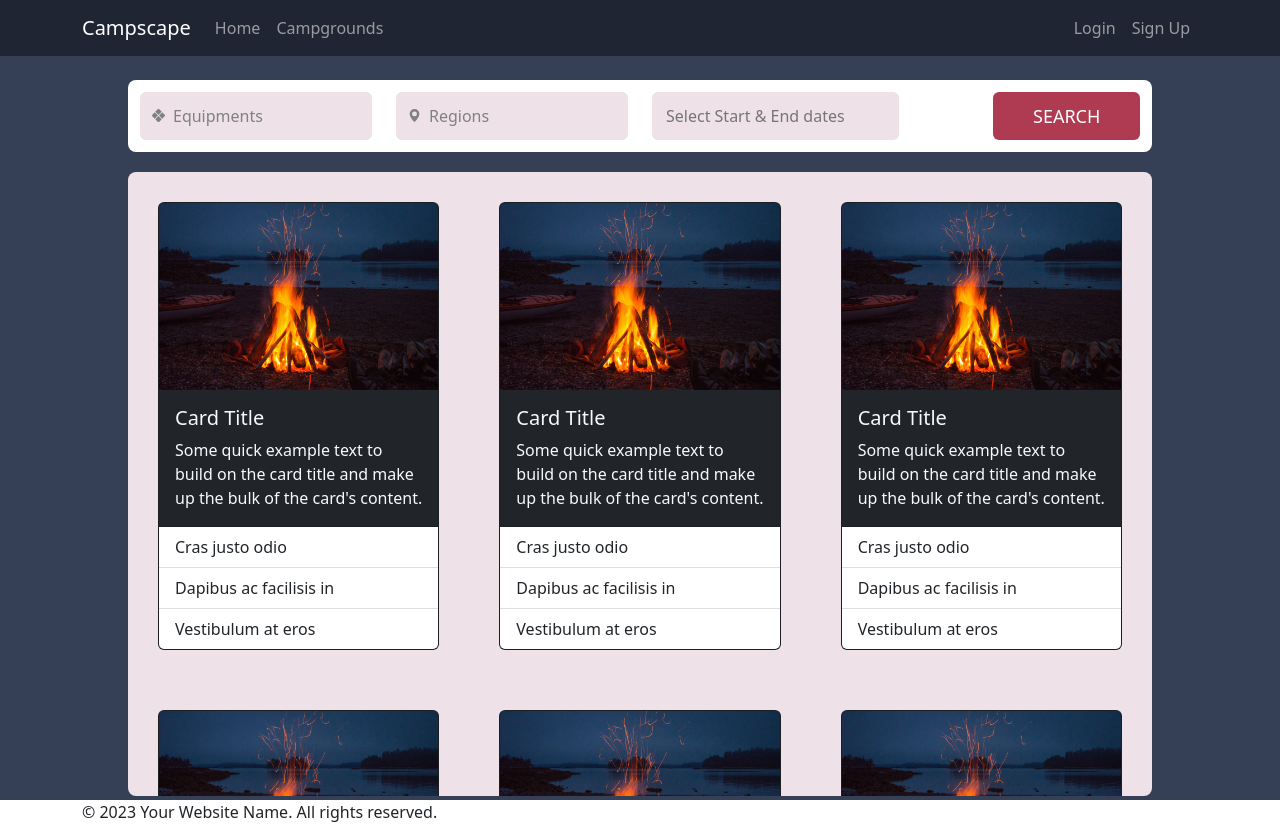
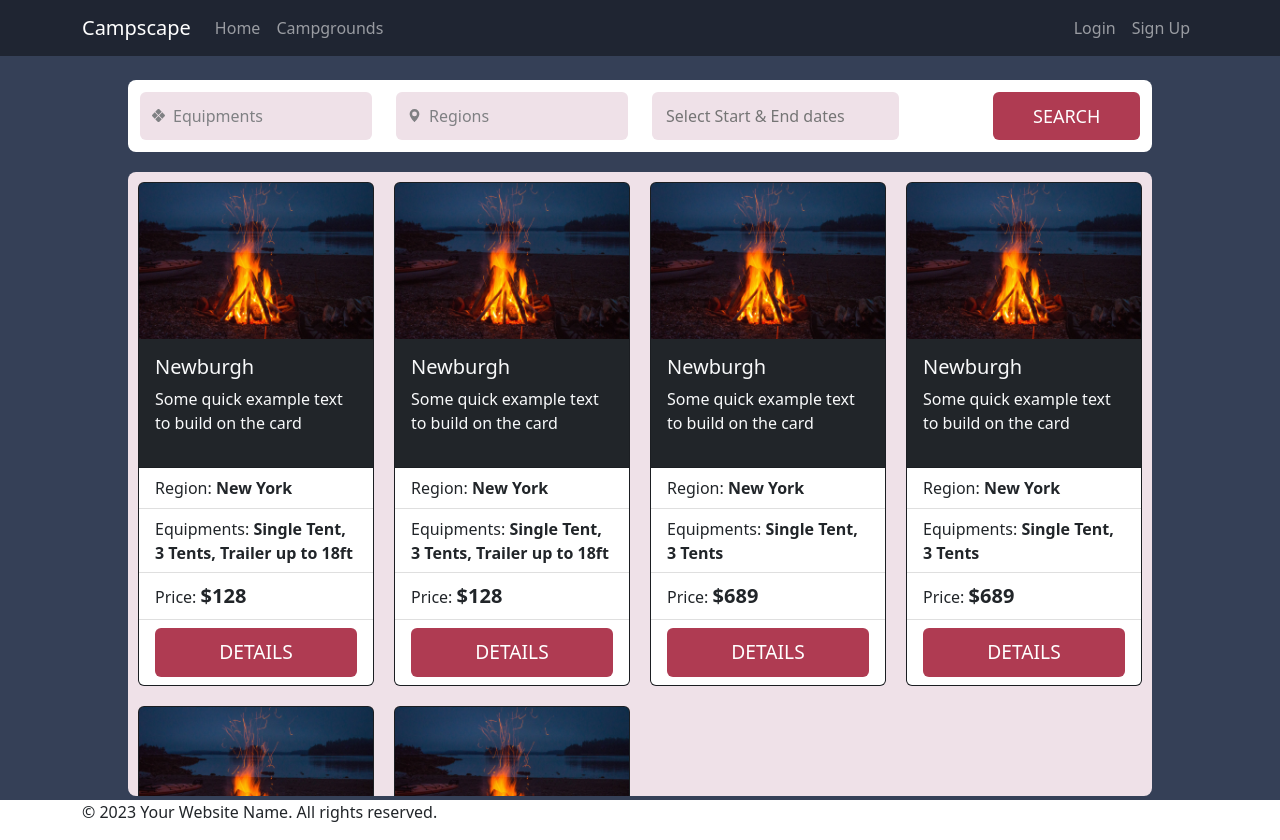
Before and after one commit to kachunone/campsite-booking-web-frontend, a React (Create React App) app: page /choosing in a window 1280 px wide. Built offline with nearby package versions, Linux system fonts and the light colour scheme.

Commit message:
choosing page UI updated

```diff
--- a/src/pages/Choosing/choosing.css
+++ b/src/pages/Choosing/choosing.css
@@ -15,9 +15,6 @@
 .campsite-list-container {
     background-color: #efe1e8;
     border-radius: 8px;
-    display: grid;
-    justify-content: center;
-    align-items: center;
     margin-top: 20px;
     height: 78vh;
     overflow-y: scroll;
--- a/src/pages/Choosing/choosing.tsx
+++ b/src/pages/Choosing/choosing.tsx
@@ -6,7 +6,56 @@ import CampsiteList from "./components/CampsiteList";
 import { Col, Row, Container } from "react-bootstrap";
 import "./choosing.css";
 
-const DUMMY_CAMPSITE = {};
+const campsiteList = [
+  {
+    id: 689,
+    title: "Newburgh",
+    description: "Some quick example text to build on the card",
+    equipments: ["Single Tent", "3 Tents", "Trailer up to 18ft"],
+    region: "New York",
+    price: 128,
+  },
+  {
+    id: 689,
+    title: "Newburgh",
+    description: "Some quick example text to build on the card",
+    equipments: ["Single Tent", "3 Tents", "Trailer up to 18ft"],
+    region: "New York",
+    price: 128,
+  },
+  {
+    id: 689,
+    title: "Newburgh",
+    description: "Some quick example text to build on the card",
+    equipments: ["Single Tent", "3 Tents"],
+    region: "New York",
+    price: 689,
+  },
+  {
+    id: 689,
+    title: "Newburgh",
+    description: "Some quick example text to build on the card",
+    equipments: ["Single Tent", "3 Tents"],
+    region: "New York",
+    price: 689,
+  },
+  {
+    id: 689,
+    title: "Newburgh",
+    description: "Some quick example text to build on the card",
+    equipments: ["Single Tent", "3 Tents"],
+    region: "New York",
+    price: 689,
+  },
+  {
+    id: 689,
+    title: "Newburgh",
+    description: "Some quick example text to build on the card",
+    equipments: ["Single Tent", "3 Tents"],
+    region: "New York",
+    price: 689,
+  },
+];
 
 const Choosing: React.FC = () => {
   const location = useLocation();
@@ -19,7 +68,7 @@ const Choosing: React.FC = () => {
             <SearchBar />
           </div>
           <div className="campsite-list-container">
-            <CampsiteList />
+            <CampsiteList campsiteList={campsiteList} />
           </div>
         </Col>
       </Row>
--- a/src/pages/Choosing/components/CampsiteList.css
+++ b/src/pages/Choosing/components/CampsiteList.css
@@ -0,0 +1,34 @@
+.card-description {
+    display: -webkit-box;
+    -webkit-line-clamp: 3;
+    -webkit-box-orient: vertical;
+    overflow: hidden;
+    text-overflow: ellipsis;
+}
+
+.card-title {
+    display: -webkit-box;
+    -webkit-line-clamp: 1;
+    -webkit-box-orient: vertical;
+    overflow: hidden;
+    text-overflow: ellipsis;
+}
+
+.card-equipments {
+    display: -webkit-box;
+    -webkit-line-clamp: 2;
+    -webkit-box-orient: vertical;
+    overflow: hidden;
+    text-overflow: ellipsis;
+}
+
+.card-btn {
+    width: 100%;
+    padding: 10px;
+    font-size: larger;
+    background-color: #af3b52;
+    color: white;
+    font-weight: 500;
+    border-radius: 6px;
+    border-style: none;
+  }
--- a/src/pages/Choosing/components/CampsiteList.tsx
+++ b/src/pages/Choosing/components/CampsiteList.tsx
@@ -3,24 +3,56 @@ import campfire from "../../../assets/images/landing-img/camping-fire.png";
 import "./CampsiteList.css";
 import { Col, Row, Card, ListGroup } from "react-bootstrap";
 
-const CampsiteList: React.FC = () => {
+interface Props {
+  campsiteList: {
+    id: number;
+    title: string;
+    description: string;
+    equipments: string[];
+    region: string;
+    price: number;
+  }[];
+}
+
+const CampsiteList: React.FC<Props> = (props) => {
   return (
     <Row className="gx-0">
-      {Array.from({ length: 9 }).map((_, idx) => (
-        <Col xs={12} sm={12} md={6} lg={4}>
-          <Card style={{ margin: "30px" }} bg="dark" text="light">
+      {props.campsiteList.map((campsite) => (
+        <Col xs={12} sm={12} md={6} lg={3}>
+          <Card style={{ margin: "10px" }} bg="dark" text="light">
             <Card.Img variant="top" src={campfire} />
-            <Card.Body>
-              <Card.Title>Card Title</Card.Title>
-              <Card.Text>
-                Some quick example text to build on the card title and make up
-                the bulk of the card's content.
+            <Card.Body style={{ height: "8rem" }}>
+              <Card.Title>{campsite.title}</Card.Title>
+              <Card.Text className="card-description">
+                {campsite.description}
               </Card.Text>
             </Card.Body>
             <ListGroup className="list-group-flush">
-              <ListGroup.Item>Cras justo odio</ListGroup.Item>
-              <ListGroup.Item>Dapibus ac facilisis in</ListGroup.Item>
-              <ListGroup.Item>Vestibulum at eros</ListGroup.Item>
+              <ListGroup.Item>
+                <Card.Text>
+                  Region:{" "}
+                  <span style={{ fontWeight: "bold" }}>{campsite.region}</span>
+                </Card.Text>
+              </ListGroup.Item>
+              <ListGroup.Item style={{ height: "4rem" }}>
+                <Card.Text className="card-equipments">
+                  Equipments:{" "}
+                  <span style={{ fontWeight: "bold" }}>
+                    {campsite.equipments.join(", ")}
+                  </span>
+                </Card.Text>
+              </ListGroup.Item>
+              <ListGroup.Item>
+                <Card.Text>
+                  Price:{" "}
+                  <span style={{ fontWeight: "bold", fontSize: "20px" }}>
+                    ${campsite.price}
+                  </span>
+                </Card.Text>
+              </ListGroup.Item>
+              <ListGroup.Item>
+                <button className="card-btn">DETAILS</button>
+              </ListGroup.Item>
             </ListGroup>
           </Card>
         </Col>
```
